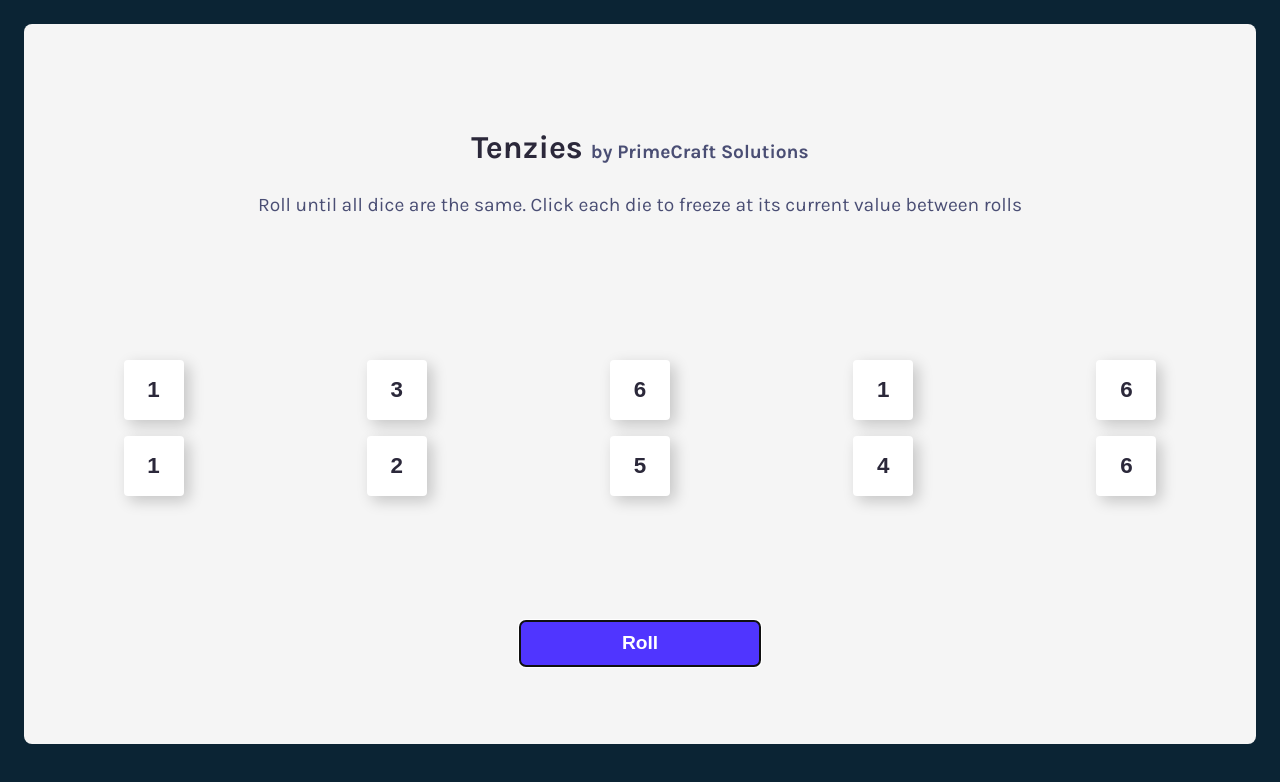
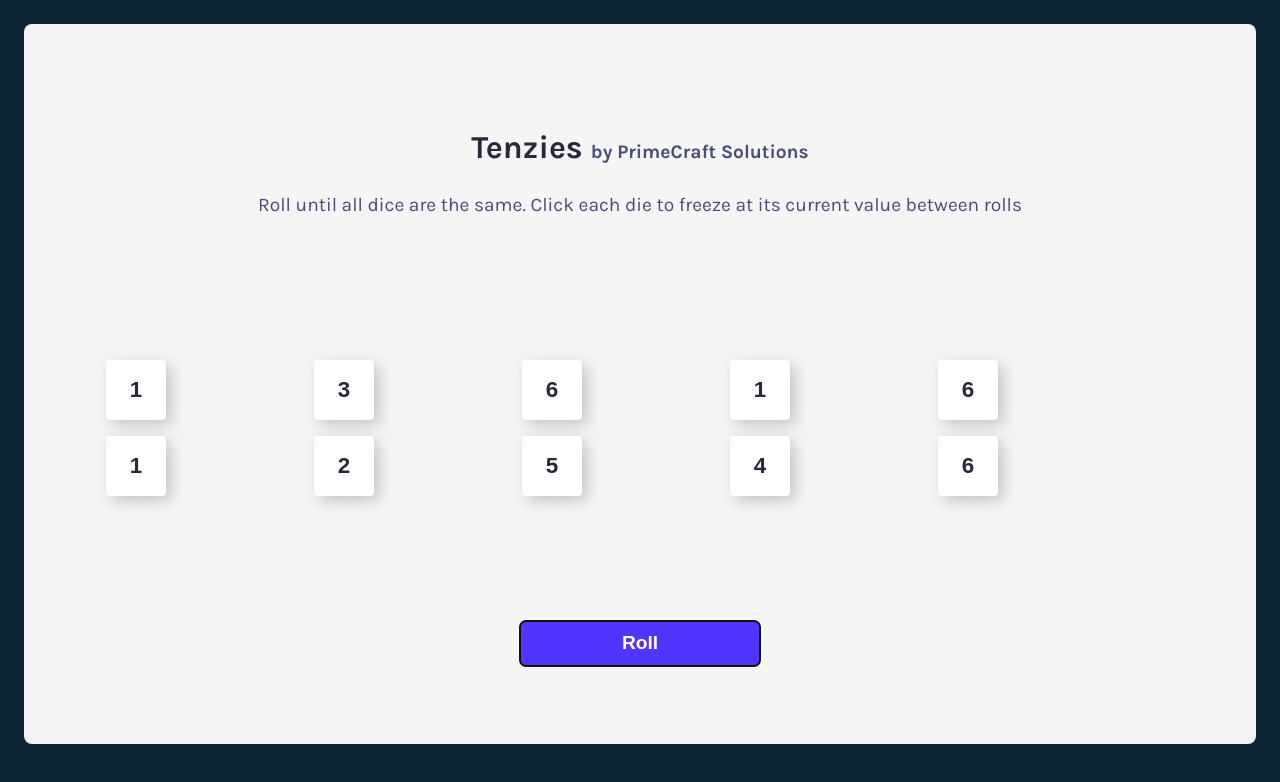
Before and after one commit to Prime-Kraft/Tenzies-Game-, a React (Vite) app: page / in a window 1280 px wide. Shown: the top 782 px of the page. Built offline with nearby package versions, Linux system fonts and the light colour scheme.

Commit message:
Updated grid-container width

```diff
--- a/src/index.css
+++ b/src/index.css
@@ -45,7 +45,8 @@ display: grid;
 grid-template-columns: repeat(5, 2fr);
  grid-template-rows: auto auto;
  gap: 16px;
- min-width: 40px;
+ max-width: 80vw;
+
 
 }
 
```
